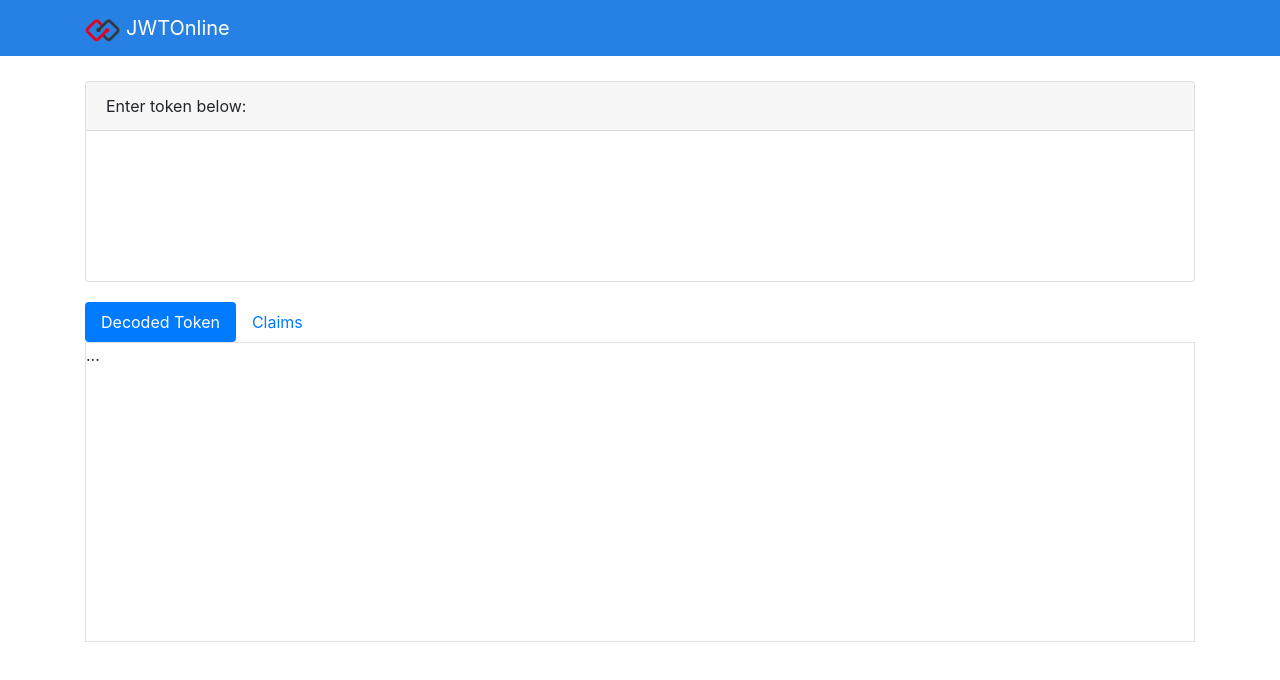
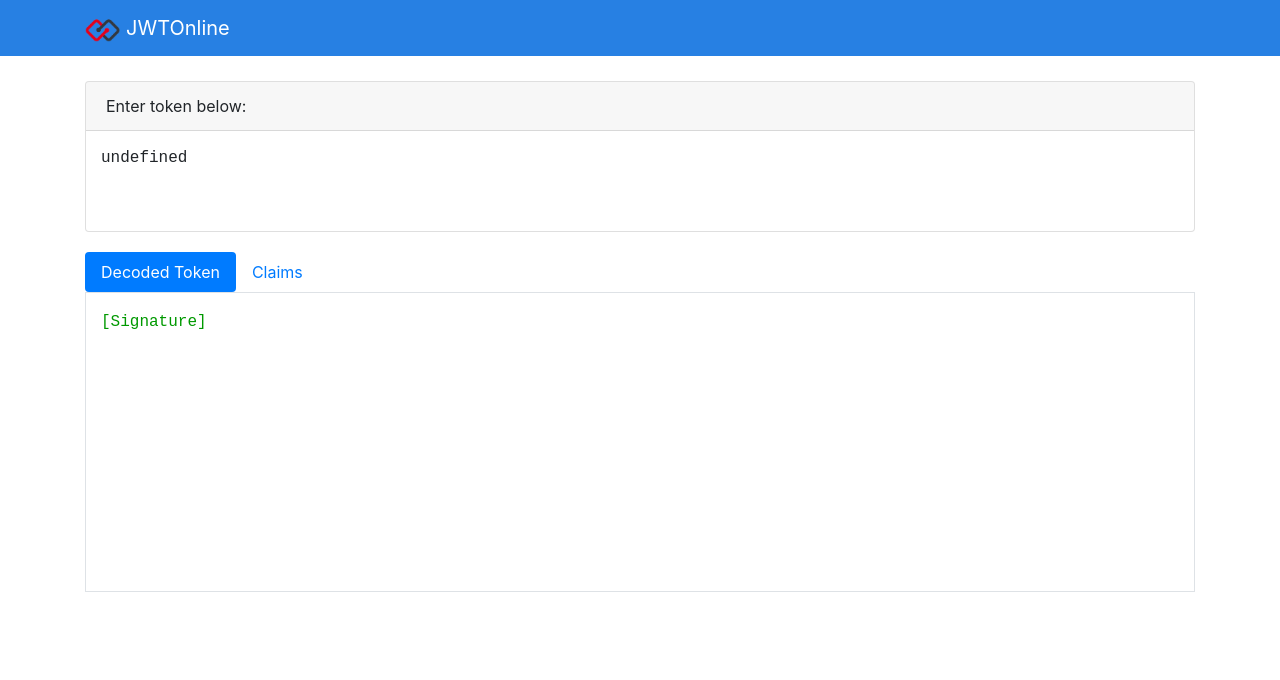
Before and after one commit to bonytho/jwtonline, an Angular app: page / in a window 1280 px wide. Shown: the top 680 px of the page. Built offline with nearby package versions, Linux system fonts and the light colour scheme.

Commit message:
Add: Decode JWT

```diff
--- a/src/app/jwtdecode/jwtdecode.component.css
+++ b/src/app/jwtdecode/jwtdecode.component.css
@@ -1,10 +1,11 @@
 .tokenBody {
-  min-height: 150px;
+  min-height: 100px;
   padding: 15px;
   height: auto;
 
   overflow-wrap: break-word;
   outline: none;
+  font-family: monospace;
 }
 
 .card {
@@ -15,3 +16,24 @@
   border: 1px solid #dee2e6;
   min-height: 300px;
 }
+
+.decoded {
+  white-space: pre-wrap;
+  font-family: monospace;
+}
+
+.header {
+  color: #b00;
+}
+
+.payload {
+  color: #00b;
+}
+
+.signature {
+  color: #090;
+}
+
+.tab-pane {
+  padding: 15px;
+}
--- a/src/app/jwtdecode/jwtdecode.component.html
+++ b/src/app/jwtdecode/jwtdecode.component.html
@@ -3,22 +3,29 @@
     <div class="card-header">
       Enter token below:
     </div>
-    <div contenteditable="plaintext-only" class="tokenBody">
+    <div id="jwtToken" #jwtToken contenteditable="plaintext-only" spellcheck="false" (keyup)="tokenChanged()" class="tokenBody">
     </div>
 
   </div>
 
   <ul class="nav nav-pills" id="jwtTab" role="tablist">
     <li class="nav-item" role="presentation">
-      <a class="nav-link active" id="home-tab" data-toggle="tab" href="#home" role="tab" aria-controls="home" aria-selected="true">Decoded Token</a>
+      <a class="nav-link active" id="decoded-tab" data-toggle="tab" href="#decoded" role="tab" aria-controls="decoded" aria-selected="true">Decoded Token</a>
     </li>
     <li class="nav-item" role="presentation">
-      <a class="nav-link" id="profile-tab" data-toggle="tab" href="#profile" role="tab" aria-controls="profile" aria-selected="false">Claims</a>
+      <a class="nav-link" id="claims-tab" data-toggle="tab" href="#claims" role="tab" aria-controls="claims" aria-selected="false">Claims</a>
     </li>
   </ul>
   <div class="tab-content" id="myTabContent">
-    <div class="tab-pane fade show active" id="home" role="tabpanel" aria-labelledby="home-tab">...</div>
-    <div class="tab-pane fade" id="profile" role="tabpanel" aria-labelledby="profile-tab">...</div>
+    <div class="tab-pane fade show active" id="decoded" role="tabpanel" aria-labelledby="decoded-tab">
+
+      <span *ngIf="decodedData[0]" class="decoded header" style="white-space: pre-wrap;">{{decodedData[0]}}.</span>
+      <span *ngIf="decodedData[1]" class="decoded payload">{{decodedData[1]}}.</span>
+      <span class="decoded signature">[Signature]</span>
+
+
+    </div>
+    <div class="tab-pane fade" id="claims" role="tabpanel" aria-labelledby="claims-tab">...</div>
   </div>
 
 </div>
--- a/src/app/jwtdecode/jwtdecode.component.ts
+++ b/src/app/jwtdecode/jwtdecode.component.ts
@@ -1,15 +1,62 @@
-import { Component, OnInit } from '@angular/core';
+import {
+  Component,
+  OnInit,
+  ViewChild,
+  ElementRef,
+  AfterViewInit,
+} from '@angular/core';
 
 @Component({
   selector: 'app-jwtdecode',
   templateUrl: './jwtdecode.component.html',
-  styleUrls: ['./jwtdecode.component.css']
+  styleUrls: ['./jwtdecode.component.css'],
 })
-export class JwtdecodeComponent implements OnInit {
+export class JwtdecodeComponent implements AfterViewInit, OnInit {
+  @ViewChild('jwtToken') jwtTokenRaw: ElementRef;
 
-  constructor() { }
+  jwtToken: string;
+  decodedData: Array<any> = [];
 
-  ngOnInit(): void {
+  constructor() {}
+
+  ngOnInit(): void {}
+
+  ngAfterViewInit(): void {
+    this.jwtTokenRaw.nativeElement.innerHTML = this.jwtToken;
   }
 
+  tokenChanged(): void {
+    console.log('this.tokenChanged');
+    let isChanged = false;
+    const jwtToken = this.jwtTokenRaw.nativeElement.innerHTML;
+    if (jwtToken !== this.jwtToken) {
+      this.jwtToken = jwtToken;
+      isChanged = true;
+    }
+    if (this.jwtToken !== '') {
+      this.decodeToken();
+    }
+  }
+
+  formatTokenRaw(): void {}
+
+  decodeToken(): void {
+    try {
+      const splitted = this.jwtToken.split('.');
+      if (splitted.length !== 3) {
+        throw new Error('Invalid JWT');
+      }
+      this.formatTokenRaw();
+      for (let i = 0; i < 2; i++) {
+        this.decodedData[i] = JSON.stringify(
+          JSON.parse(window.atob(splitted[i])),
+          undefined,
+          2
+        );
+      }
+      console.log(this.decodedData);
+    } catch (error) {
+      console.error(error.message);
+    }
+  }
 }
```
